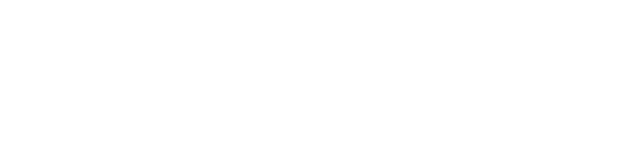
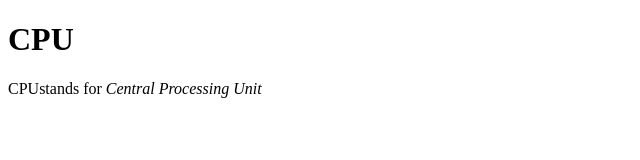
Before and after one commit to iamneo-production/deaedadbadadaeccdfffebaeceaec, a website: page public/index.html in a window 1280 px wide. Shown: the whole page, without its empty margins (0-640 px from the left). Drawn offline with Linux system fonts and the light colour scheme.

Commit message:
Backup Commit

```diff
--- a/public/index.html
+++ b/public/index.html
@@ -5,7 +5,10 @@
     <meta http-equiv="X-UA-Compatible" content="IE=edge">
     <meta name="viewport" content="width=device-width, initial-scale=1.0">
     <title>CPU</title>
-    <h1></h1>
+    <h1>CPU</h1>
+    <body
+    <b>CPU</b>stands for <i>Central Processing Unit</i>
+    </body>
     <link rel="stylesheet" href="style.css" />
 </head>
 <body>
```
